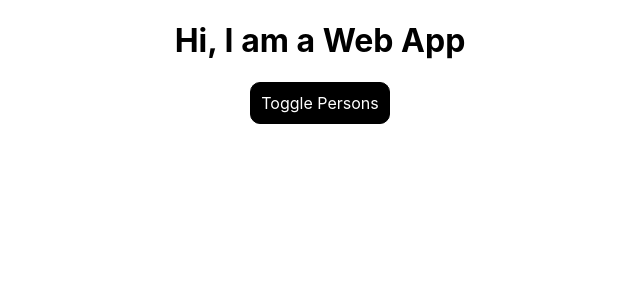
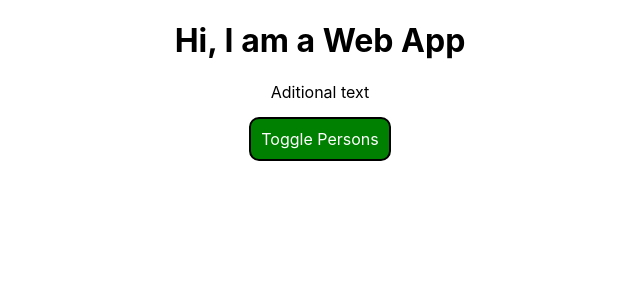
Before and after one commit to KevinTMtz/ReactApps, a React (Create React App) app in the folder Test App/: page / in a window 1280 px wide. Shown: the top 300 px of the page, without its empty margins (320-960 px from the left). Built offline with nearby package versions, Linux system fonts and the light colour scheme.

Commit message:
Test App: Dynamically style components & change class names.

```diff
--- a/Test App/src/App.css
+++ b/Test App/src/App.css
@@ -1,3 +1,11 @@
 .App {
   text-align: center;
 }
+
+.red {
+  color: red;
+}
+
+.bold {
+  font-weight: bold;
+}
--- a/Test App/src/App.js
+++ b/Test App/src/App.js
@@ -42,11 +42,11 @@ class App extends Component {
   };
 
   render() {
-    const style = {
-      backgroundColor: 'black',
+    const buttonStyle = {
+      backgroundColor: 'green',
       font: 'inherit',
       color: 'white',
-      border: '1px solid black',
+      border: '2px solid black',
       borderRadius: '10px',
       padding: '10px',
       cursor: 'pointer',
@@ -70,13 +70,25 @@ class App extends Component {
           })}
         </div>
       );
+
+      buttonStyle.backgroundColor = 'red';
+    }
+
+    let classNames = [];
+    if (this.state.persons.length <= 2) {
+      classNames.push('red');
+    }
+
+    if (this.state.persons.length <= 1) {
+      classNames.push('bold');
     }
 
     return (
       <div className='App'>
         <h1>Hi, I am a Web App</h1>
+        <p className={classNames.join(' ')}>Aditional text</p>
         {persons}
-        <button onClick={this.togglePersonsHandler} style={style}>
+        <button onClick={this.togglePersonsHandler} style={buttonStyle}>
           Toggle Persons
         </button>
       </div>
```
